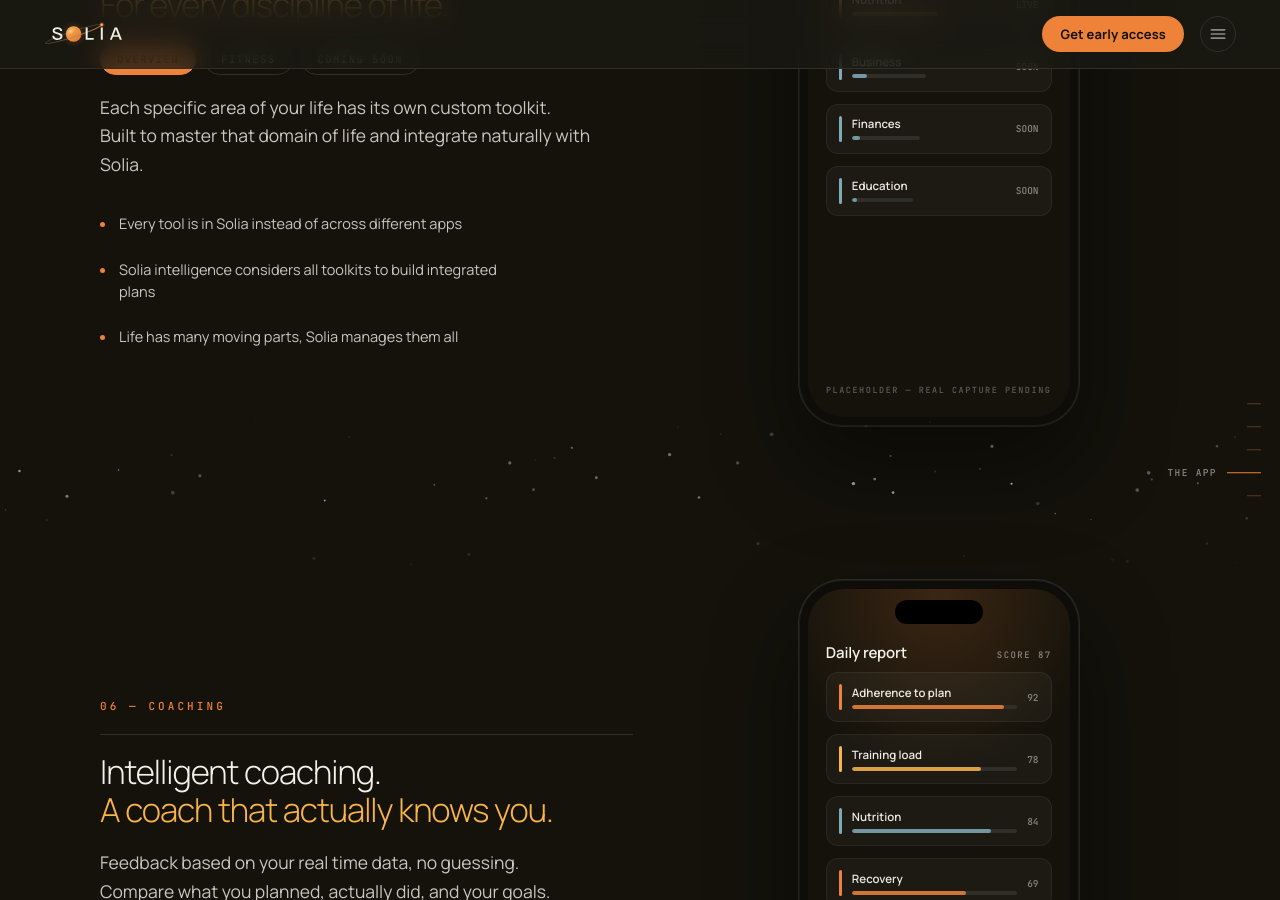
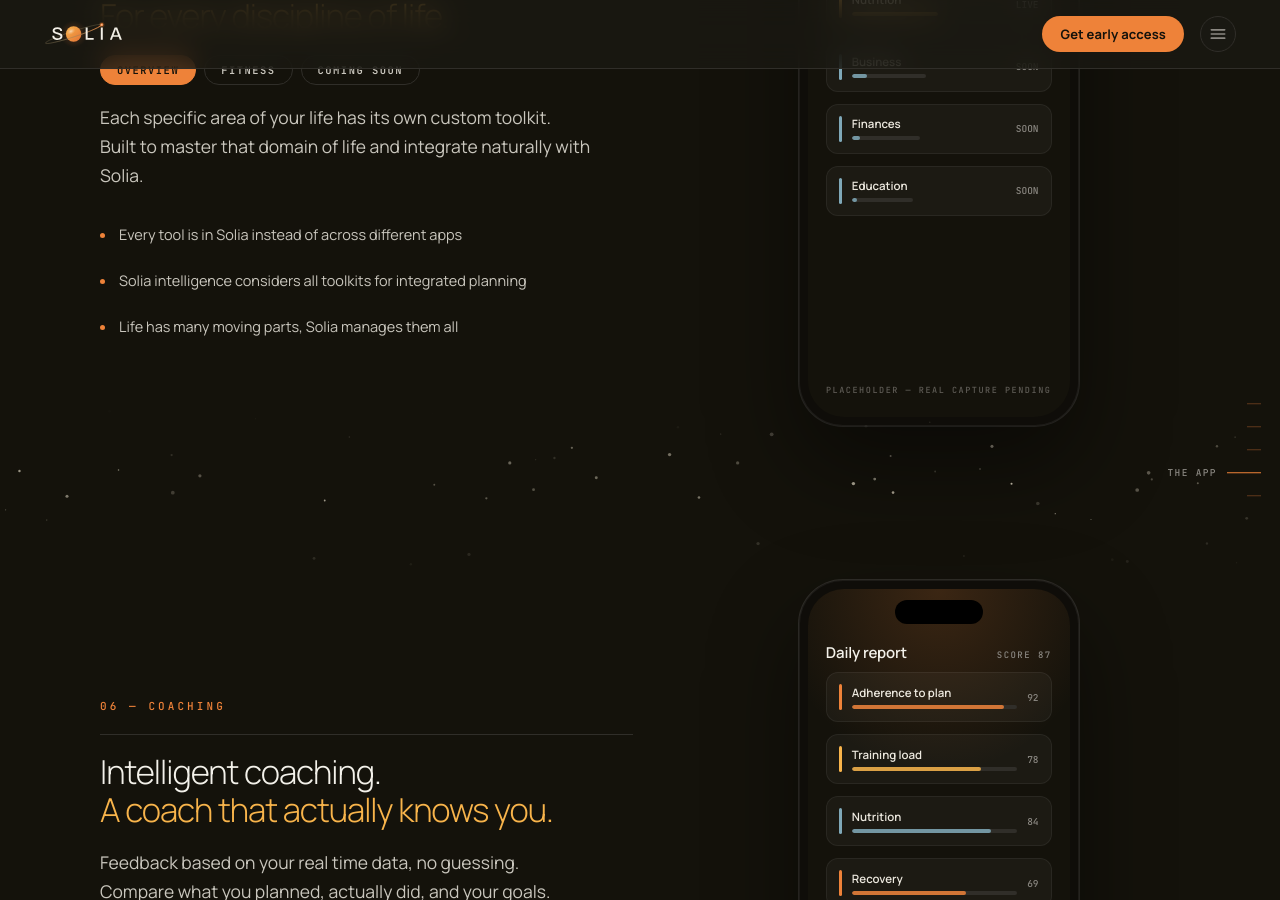
Before and after one commit to Solia-SaaS/Solia-Site, a Jekyll site: the page built from index.html, in a window 1280 px wide and 900 px high, scrolled down 5681 px. Built offline with Jekyll 4.4.1, drawn with Linux system fonts in a browser that asks for light colours.

Commit message:
Toolkits bullet: 'considers all toolkits for integrated planning'
Co-Authored-By: Claude Fable 5 <noreply@anthropic.com>

```diff
--- a/index.html
+++ b/index.html
@@ -504,7 +504,7 @@ description: Solia is a Life Operating System designed to align your actions wit
             <p class="step-body step-body-two"><span>Each specific area of your life has its own custom toolkit.</span><span>Built to master that domain of life and integrate naturally with Solia.</span></p>
             <ul class="ticks">
               <li><span class="tick-dot" aria-hidden="true"></span><span>Every tool is in Solia instead of across different apps</span></li>
-              <li><span class="tick-dot" aria-hidden="true"></span><span>Solia intelligence considers all toolkits to build integrated plans</span></li>
+              <li><span class="tick-dot" aria-hidden="true"></span><span>Solia intelligence considers all toolkits for integrated planning</span></li>
               <li><span class="tick-dot" aria-hidden="true"></span><span>Life has many moving parts, Solia manages them all</span></li>
             </ul>
           </div>
```
